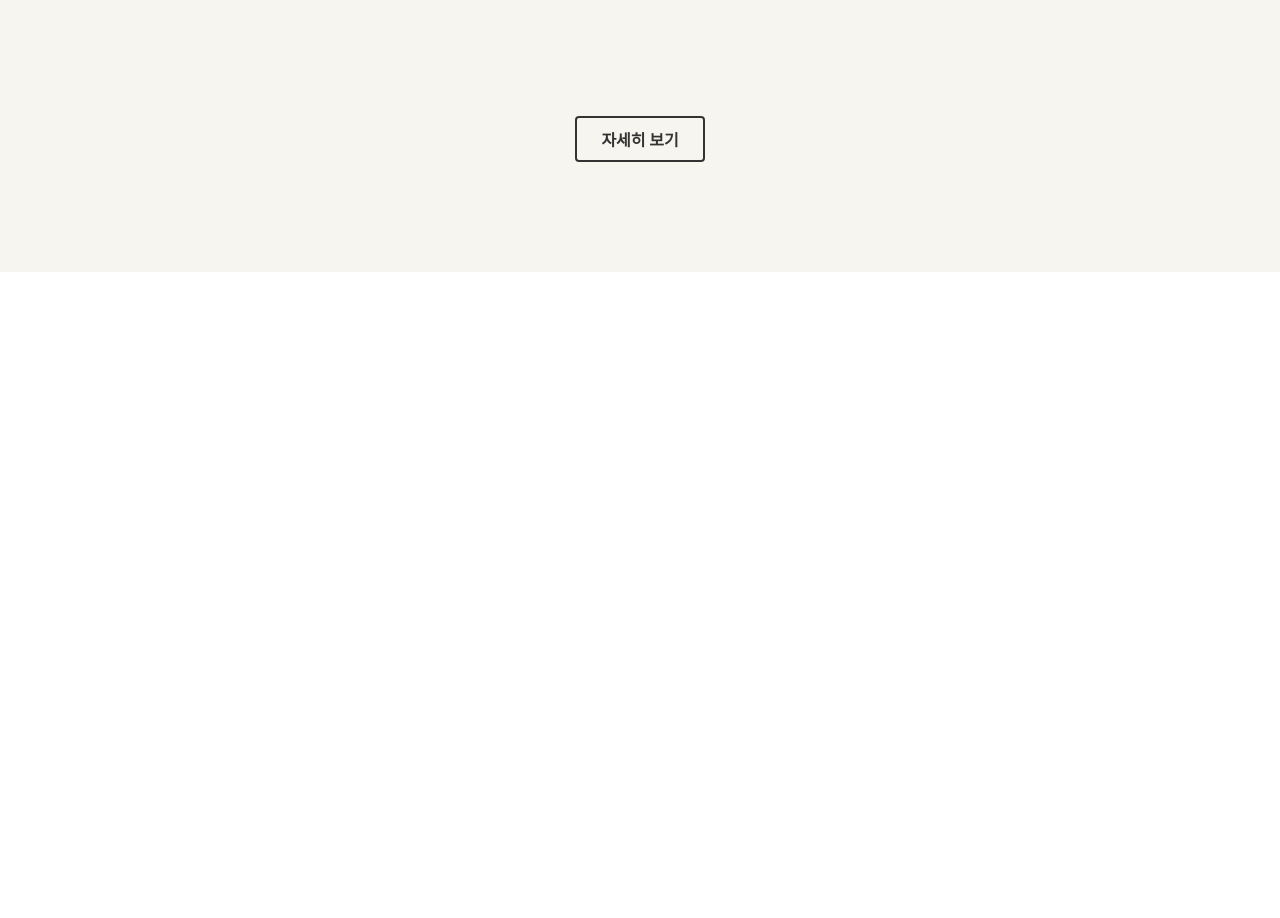
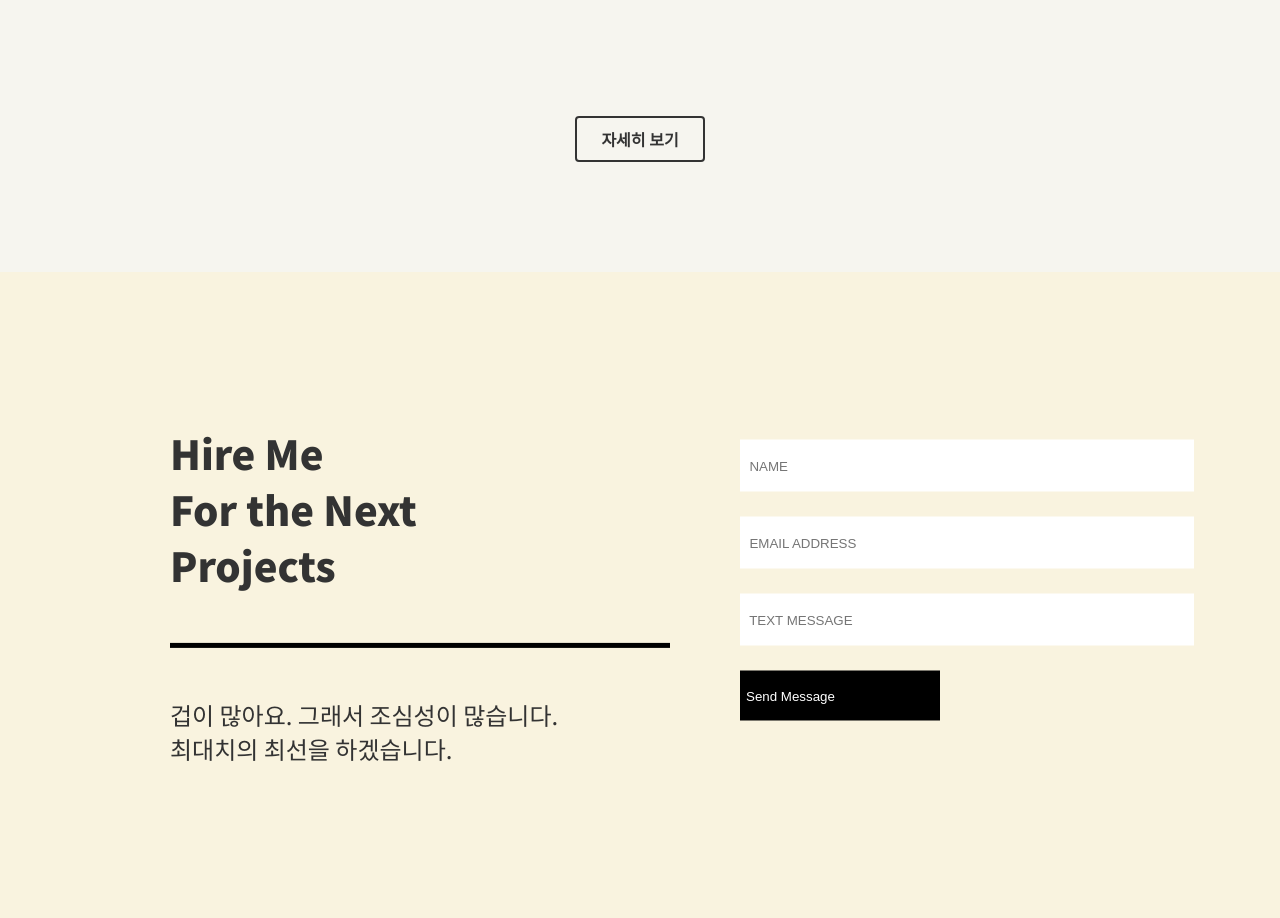
Before and after one commit to 33jumpstreet/portfolio2, a plain HTML site: page index.html in a window 1280 px wide. Shown: the part 2044-2962 px from the top of the page. Before the commit the page ends 2316 px from the top, so only its background shows below. Drawn offline with nearby package versions, Linux system fonts and the light colour scheme.

Commit message:
contact section

```diff
--- a/css/style.css
+++ b/css/style.css
@@ -119,7 +119,7 @@ header .inner .logo-text p:last-child {
 header .inner .header-menu {
   position: absolute;
   top: 10px;
-  right: 0;
+  right: -100px;
   margin: auto;
 }
 header .inner .header-menu .menu {
@@ -340,3 +340,56 @@ header .inner .header-menu .menu li a:hover {
 .projects .swiper-button-next:after {
   display: none;
 }
+
+/* section - contact */
+.contact {
+  background-color: #f9f3df;
+}
+.contact .inner {
+  position: relative;
+  width: 1100px;
+  height: 646px;
+  margin: 0 auto;
+}
+.contact .contact_area .left {
+  position: absolute;
+  top: 50%;
+  transform: translate(80px, -50%);
+  width: 500px;
+}
+.contact .contact_area .left .title {
+  font-size: 40px;
+  font-weight: 1000;
+  margin-bottom: 50px;
+}
+.contact .contact_area .left .sub {
+  padding-top: 50px;
+  font-size: 24px;
+  font-weight: 400;
+  border-top: 5px solid #000;
+}
+.contact .contact_area .right {
+  position: absolute;
+  top: 50%;
+  transform: translate(650px, -50%);
+  width: 550px;
+}
+.contact .contact_area .right input {
+  width: 450px;
+  margin-bottom: 25px;
+  height: 50px;
+  text-align: left;
+  border: none;
+}
+.contact .contact_area .right button {
+  width: 200px;
+  margin-bottom: 30px;
+  height: 50px;
+  text-align: left;
+  background-color: #000;
+  color: #fff;
+  border: none;
+}
+.contact .contact_area .right button:hover {
+  background-color: #ff5d5d;
+}
--- a/index.html
+++ b/index.html
@@ -184,6 +184,39 @@
   </section>
   <!-- // section - projects  -->
 
-
+  <!--section - contact -->
+  <section class="contact">
+    <div class="inner">
+      <div class="contact_area">
+        <div class="left">
+          <div class="title">
+            Hire Me <br />
+            For the Next <br />
+            Projects
+          </div>
+          <div class="sub">
+            겁이 많아요. 그래서 조심성이 많습니다.<br />
+            최대치의 최선을 하겠습니다.
+          </div>
+        </div>
+        <div class="right">
+          <div>
+            <input type="text" id="name" name="name" placeholder="  NAME">
+            <label for="name"></label>
+          </div>
+          <div>
+            <input type="email" id="email" name="email" placeholder="  EMAIL ADDRESS">
+            <label for="email"></label>
+          </div>
+          <div>
+            <input type="text" id="message" name="message" placeholder="  TEXT MESSAGE">
+            <label for="message"></label>
+          </div>
+          <button type="submit">Send Message</button>
+        </div>
+      </div>
+    </div>
+  </section>
+  <!--// section - contact -->
 </body>
 </html>
```
